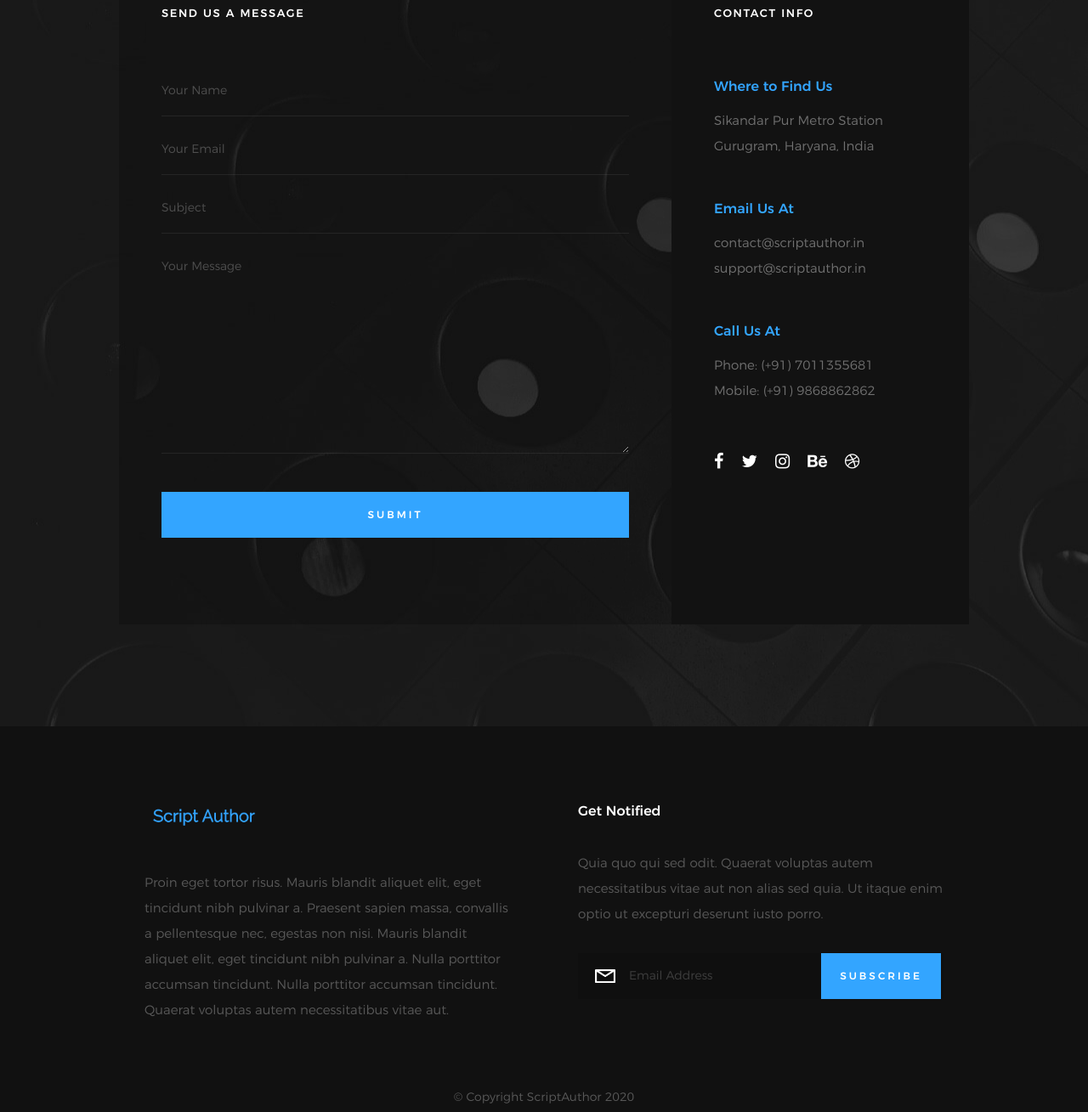
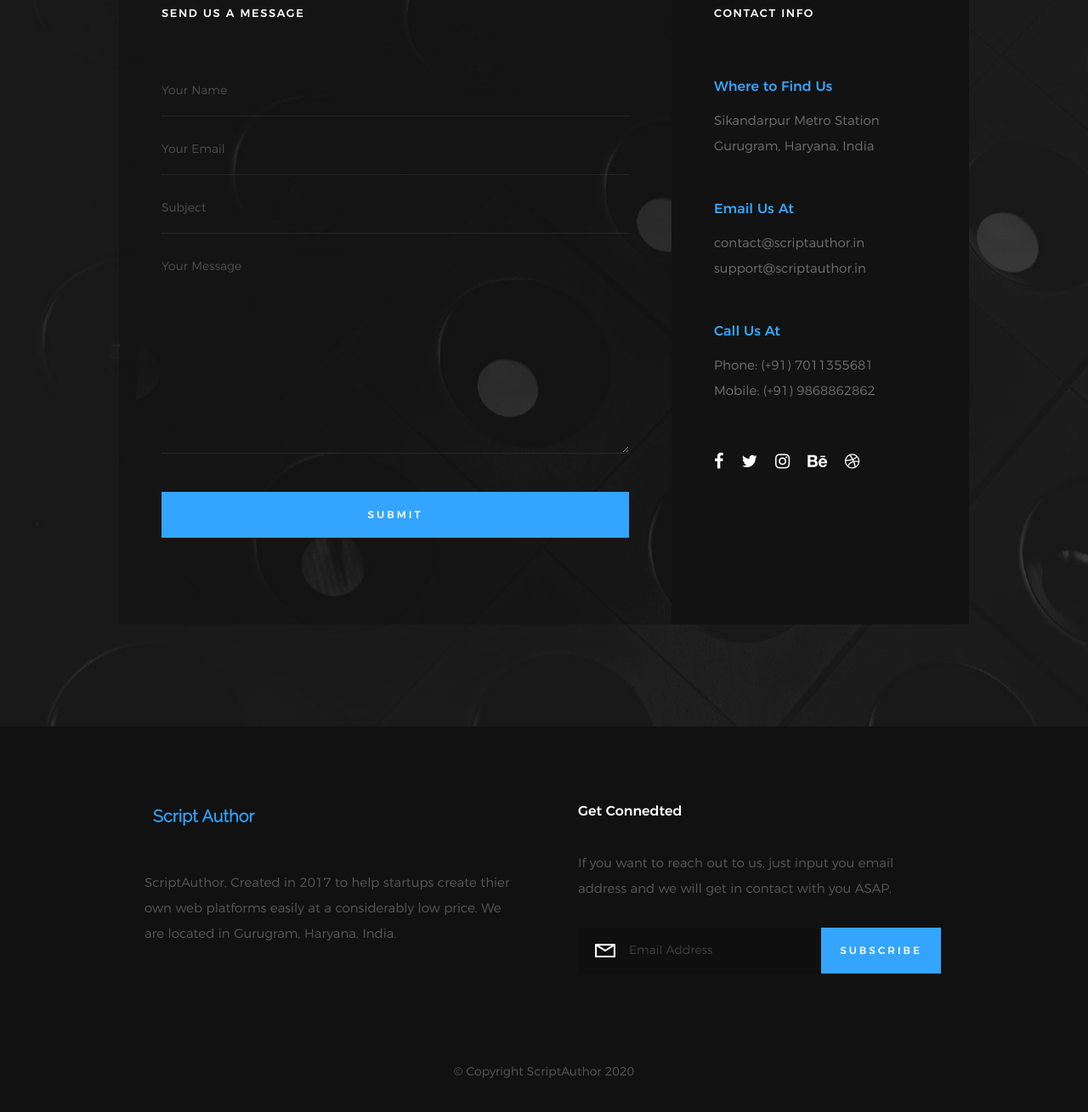
Before and after one commit to asarthaks/asarthaks.github.io, a plain HTML site: page index.html in a window 1280 px wide. Shown: the part 6680-7989 px from the top of the page at 85% size. Drawn offline with Linux system fonts and the light colour scheme; files whose address does not match are found by name.

Commit message:
changed some text

```diff
--- a/index.html
+++ b/index.html
@@ -640,7 +640,7 @@
                     <div class="cinfo">
                         <h5>Where to Find Us</h5>
                         <p>
-                            Sikandar Pur Metro Station<br> Gurugram, Haryana, India
+                            Sikandarpur Metro Station<br> Gurugram, Haryana, India
                         </p>
                     </div>
 
@@ -695,14 +695,14 @@
             <div class="col-six tab-full left footer-desc">
 
                 <div class="footer-logo"></div>
-                Proin eget tortor risus. Mauris blandit aliquet elit, eget tincidunt nibh pulvinar a. Praesent sapien massa, convallis a pellentesque nec, egestas non nisi. Mauris blandit aliquet elit, eget tincidunt nibh pulvinar a. Nulla porttitor accumsan tincidunt. Nulla porttitor accumsan tincidunt. Quaerat voluptas autem necessitatibus vitae aut.
+                ScriptAuthor, Created in 2017 to help startups create thier own web platforms easily at a considerably low price. We are located in Gurugram, Haryana, India.
 
             </div>
 
             <div class="col-six tab-full right footer-subscribe">
 
-                <h4>Get Notified</h4>
-                <p>Quia quo qui sed odit. Quaerat voluptas autem necessitatibus vitae aut non alias sed quia. Ut itaque enim optio ut excepturi deserunt iusto porro.</p>
+                <h4>Get Connedted</h4>
+                <p>If you want to reach out to us, just input you email address and we will get in contact with you ASAP.</p>
 
                 <div class="subscribe-form">
                     <form id="mc-form" class="group" novalidate="true">
```
